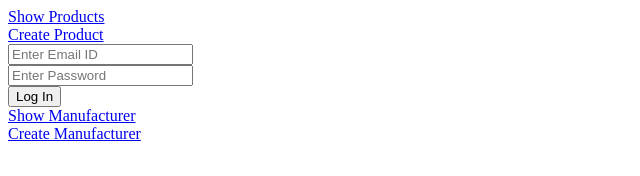
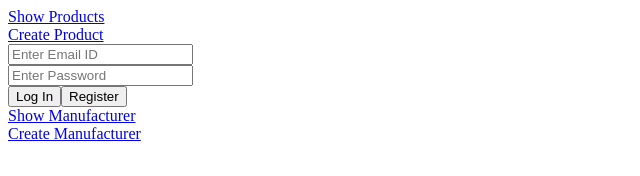
Before and after one commit to Shripad-VK/iBidPharma, an Angular app in the folder iBidPharma/angularClient/: page / in a window 1280 px wide. Shown: the top 176 px of the page, without its empty margins (0-640 px from the left). Built offline with nearby package versions, Linux system fonts and the light colour scheme.

Commit message:
commited

```diff
--- a/iBidPharma/angularClient/src/app/app.component.html
+++ b/iBidPharma/angularClient/src/app/app.component.html
@@ -3,7 +3,7 @@
 <a routerLink = "products"> Show Products </a> <br/>
 <a routerLink = "addProduct"> Create Product </a> <br/>
 <app-user-login> </app-user-login>
-<router-outlet> </router-outlet>
+ <router-outlet> </router-outlet>
 
 <a routerLink = "manufacturers"> Show Manufacturer </a> <br/>
 <a routerLink = "addManufacturer"> Create Manufacturer </a> <br/>
--- a/iBidPharma/angularClient/src/app/user-login/user-login.component.html
+++ b/iBidPharma/angularClient/src/app/user-login/user-login.component.html
@@ -2,5 +2,5 @@
     <input type="text" name="email" id="email" class="form-control" placeholder="Enter Email ID" formControlName="email" required/> <br/>
     <input type="password" name="password" id="password" class="form-control" placeholder="Enter Password" formControlName="password" required/> <br/>
     <button (click)="checkLogin()"> Log In </button>
-
+    <button (click)="register()"> Register </button>
 </form>
```
